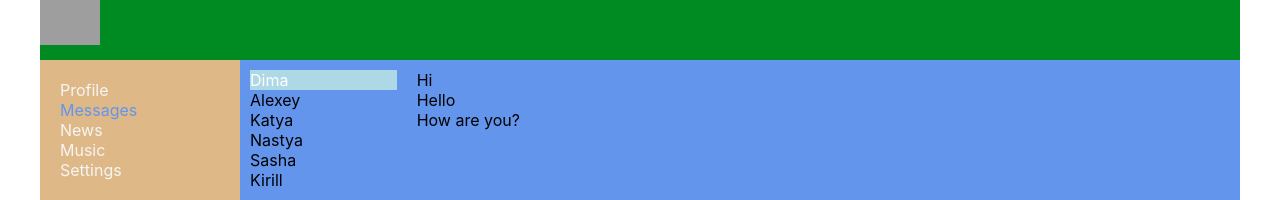
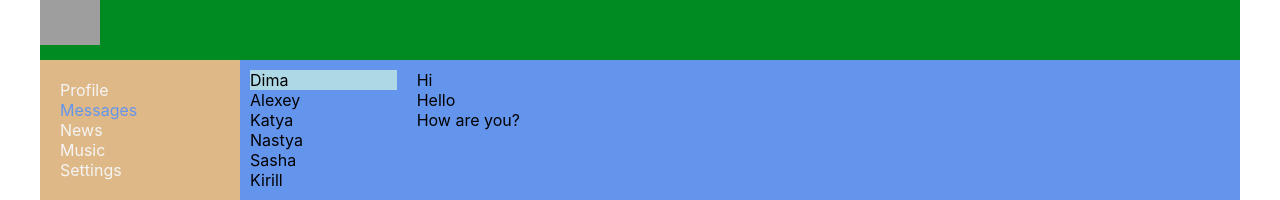
Before and after one commit to wrolanda/my_big_project_js, a React (Create React App) app: page /dialogs in a window 1280 px wide. Shown: the top 200 px of the page. Built offline with nearby package versions, Linux system fonts and the light colour scheme; grey boxes are pictures that could not be loaded.

Commit message:
22 Route dialogs click (Route v6 exact default)

```diff
--- a/src/components/Dialogs/Dialogs.jsx
+++ b/src/components/Dialogs/Dialogs.jsx
@@ -1,15 +1,28 @@
 import classes from './Dialogs.module.css';
+import {NavLink} from "react-router-dom";
 
 const Dialogs = (props) => {
     return (
         <div className={classes.dialogs}>
             <div className={classes.dialogsItems}>
-                <div className={classes.dialog + ' ' + classes.active}>Dima</div>
-                <div className={classes.dialog}>Alexey</div>
-                <div className={classes.dialog}>Katya</div>
-                <div className={classes.dialog}>Nastya</div>
-                <div className={classes.dialog}>Sasha</div>
-                <div className={classes.dialog}>Kirill</div>
+                <div className={classes.dialog + ' ' + classes.active}>
+                    <NavLink to="/dialogs/1" >Dima</NavLink>
+                </div>
+                <div className={classes.dialog}>
+                    <NavLink to="/dialogs/2" >Alexey</NavLink>
+                </div>
+                <div className={classes.dialog}>
+                    <NavLink to="/dialogs/3" >Katya</NavLink>
+                </div>
+                <div className={classes.dialog}>
+                    <NavLink to="/dialogs/4" >Nastya</NavLink>
+                </div>
+                <div className={classes.dialog}>
+                    <NavLink to="/dialogs/5" >Sasha</NavLink>
+                </div>
+                <div className={classes.dialog}>
+                    <NavLink to="/dialogs/6" >Kirill</NavLink>
+                </div>
             </div>
             <div className={classes.messages}>
                 <div className={classes.message}>Hi</div>
--- a/src/components/Dialogs/Dialogs.module.css
+++ b/src/components/Dialogs/Dialogs.module.css
@@ -8,8 +8,12 @@
 }
 
 .dialogsItems .active {
-    color: white;
     background-color: lightblue;
+}
+
+.dialogsItems a {
+    text-decoration: none;
+    color: black;
 }
 
 .messages {
```
